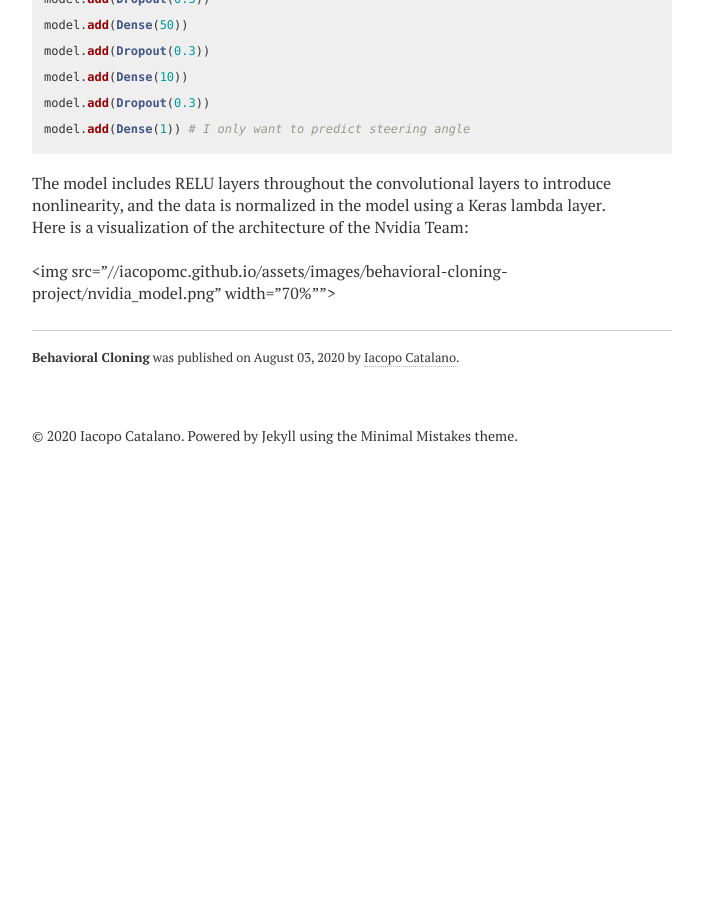
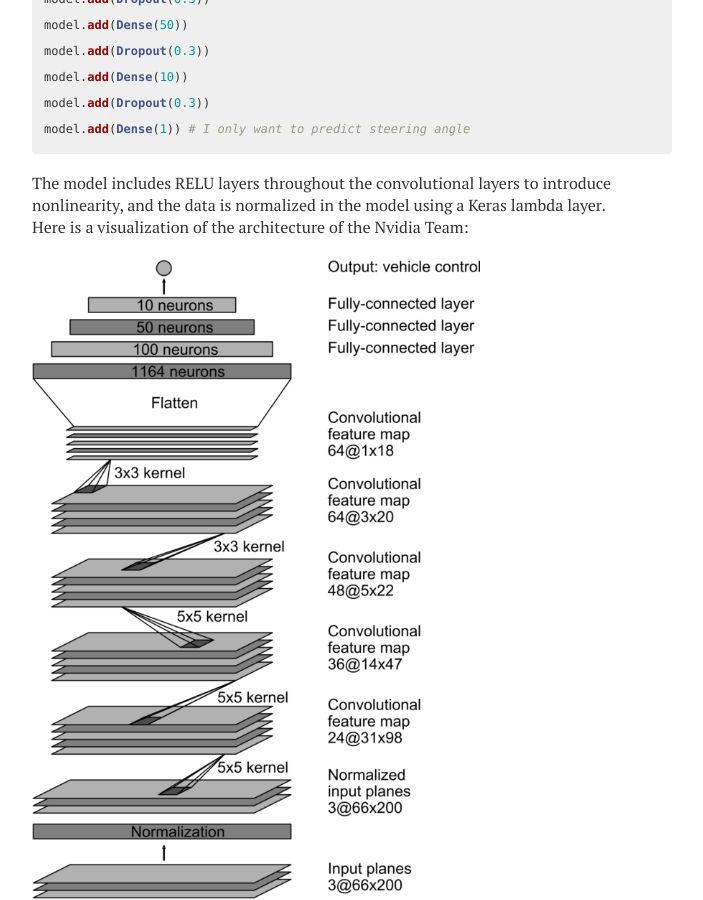
Before and after one commit to IacopomC/iacopomc.github.io, a Jekyll site: the page built from _projects/2020-08-03-behavioral-cloning-project.md, in a window 1280 px wide and 900 px high, scrolled down 880 px. Shown: the whole window, without its empty margins (288-991 px from the left). Built offline with Jekyll 4.4.1, drawn with Linux system fonts in a browser that asks for light colours; nearby versions of some CDN libraries; before the commit the page ends 1374 px from its top, so only the background shows below that.

Commit message:
Fix width image

```diff
--- a/_projects/2020-08-03-behavioral-cloning-project.md
+++ b/_projects/2020-08-03-behavioral-cloning-project.md
@@ -49,4 +49,4 @@ Here is a visualization of the architecture of the Nvidia Team:
 
 <br/>
 
-<img src="{{ site.url }}/assets/images/behavioral-cloning-project/nvidia_model.png" width="70%"">
+<img src="{{ site.url }}/assets/images/behavioral-cloning-project/nvidia_model.png" width="70%">
```
